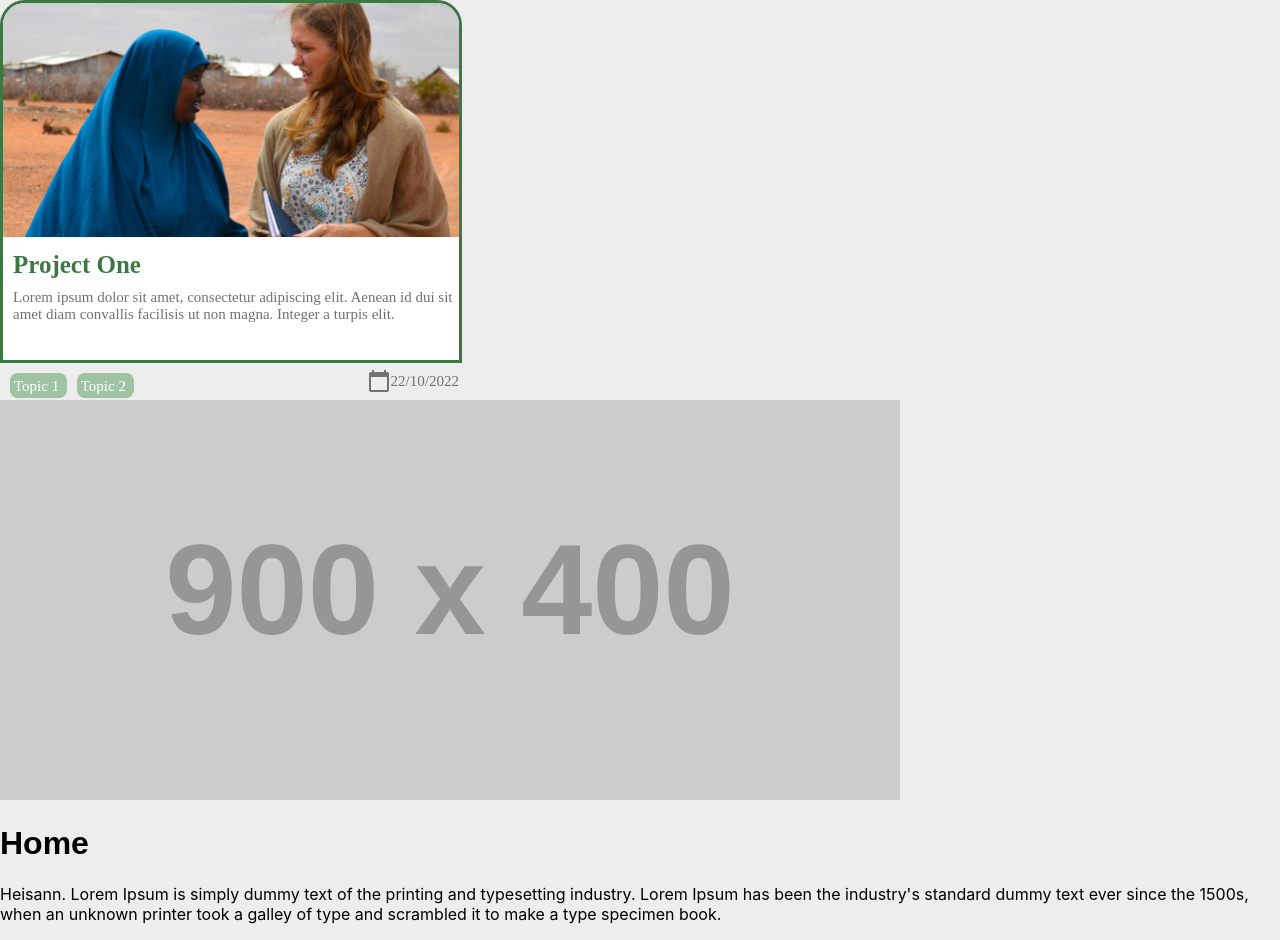
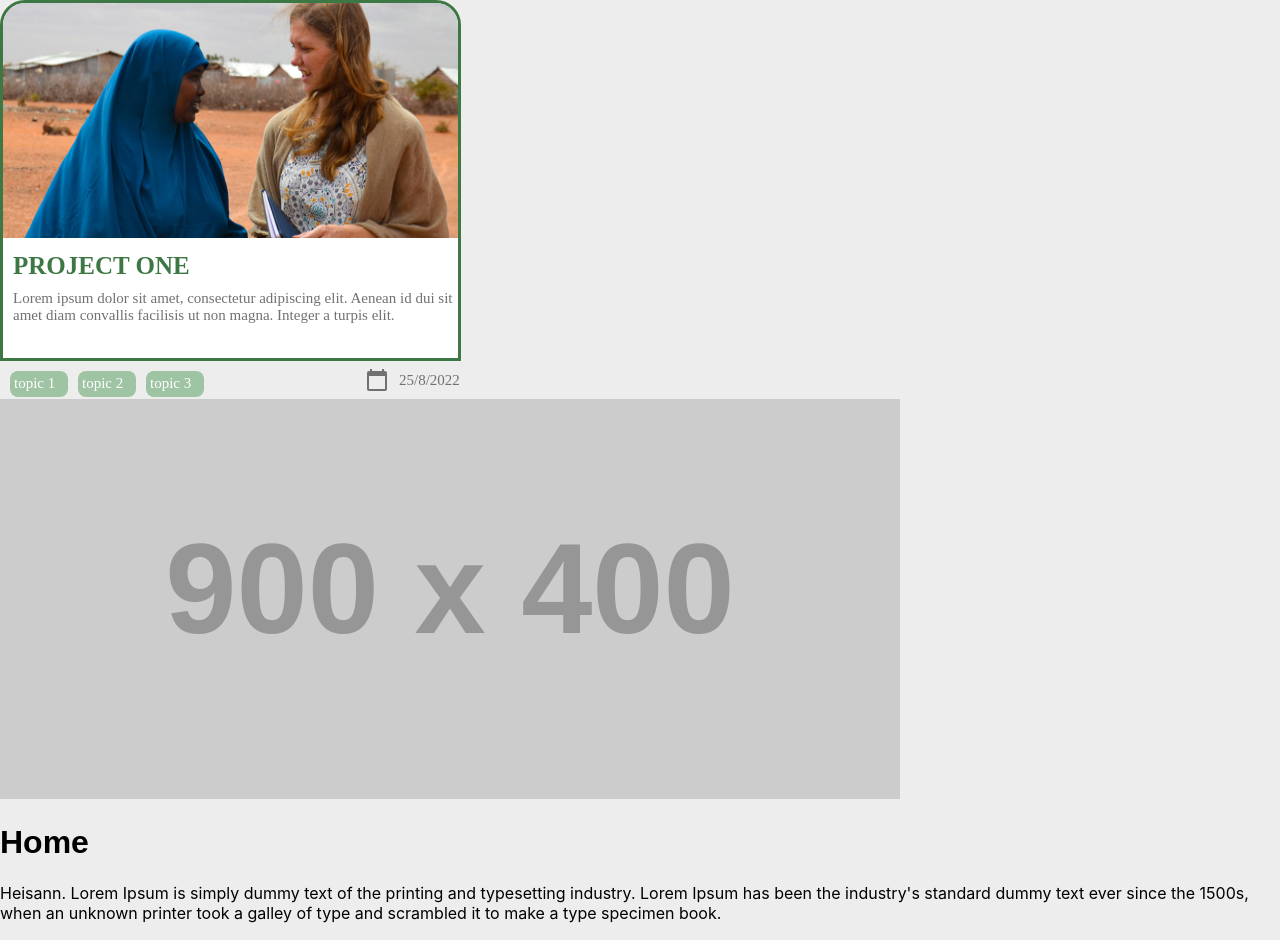
Before and after one commit to aidportaliug/IUG-projects, a React (Create React App) app in the folder iug/: page /home in a window 1280 px wide. Built offline with nearby package versions, Linux system fonts and the light colour scheme; no server answers.

Commit message:
Added variable to Projectcard

```diff
--- a/iug/src/components/CalanderDate.tsx
+++ b/iug/src/components/CalanderDate.tsx
@@ -1,12 +1,15 @@
 import "./ProjectCard/projectCard.css"
 import CalendarTodayIcon from '@mui/icons-material/CalendarToday';
 
+interface calanderDateProps{
+    date : Date;
+}
 
-const CalandarDate : React.FC = () => {
+const CalandarDate : React.FC <calanderDateProps> = ({date}) => {
     return(
         <div className="date">
             <CalendarTodayIcon></CalendarTodayIcon>
-            <div>22/10/2022 </div>
+            <div style={{margin: "10px"}}>{date.getDate()}/{date.getMonth()}/{date.getFullYear()} </div>
       </div>
     )
 };
--- a/iug/src/components/ProjectCard/ProjectCard.tsx
+++ b/iug/src/components/ProjectCard/ProjectCard.tsx
@@ -3,22 +3,33 @@ import "./projectCard.css"
 import CalandarDate from "../CalanderDate";
 import TopicTag from "./TopicTag";
 
-const ProjectCard : React.FC = () => {
+interface projectProps {
+    title: string;
+    description: string;
+    date: Date;
+    topics: string[]
+    imagePath: string
+}
+
+const ProjectCard : React.FC <projectProps> = ({title, description, date, topics, imagePath}) => {
     const imageProjectCard = require("./../../images/Trax_Ghana.png");
+    var topicsDivs = topics.map(function(topic){
+        return <TopicTag topic={topic}/>;
+      })
+
     return(
         <div className="projectCardContainer">
             <div className="flexColumn">
                 <div className = "projectOutline">
                     <img className = "projectPicture" src = {imageProjectCard} alt="Project card"/>
-                    <div className = "projectText"> Project One </div>
-                    <div className = "projectDescription"> Lorem ipsum dolor sit amet, consectetur adipiscing elit. Aenean id dui sit amet diam convallis facilisis ut non magna. Integer a turpis elit.</div>
+                    <div className = "projectText"> {title} </div>
+                    <div className = "projectDescription"> {description} </div>
                 </div>
             </div>
             <div className = "projectCardBottomRow">
-                <TopicTag topic="Topic 1"/>
-                <TopicTag topic="Topic 2"/>
+                {topicsDivs}
                 <div className="alignRight">
-                <CalandarDate/>
+                    <CalandarDate date={date}/>
                 </div>
             </div>
         </div>
--- a/iug/src/components/ProjectCard/projectCard.css
+++ b/iug/src/components/ProjectCard/projectCard.css
@@ -1,7 +1,7 @@
 .projectOutline{
     border-top-left-radius: 25px;
     border-top-right-radius: 25px;
-    min-height: 356.53px;
+    min-height: 355px;
     width: 100%;
     overflow: hidden;
     background-color: white;
@@ -13,7 +13,7 @@
 }
 .projectPicture{
     width: 100%;
-    height: 234.37px;
+    height: 235px;
 }
 
 .projectText{
@@ -24,7 +24,7 @@
     margin: 10px;
 }
 .projectCardContainer{
-    width: 455.8px;
+    width: 455px;
 }
 
 .projectDescription{
@@ -43,14 +43,13 @@
 }
 
 .topicTag{
-    width: 48.76px;
+    width: 50px;
     height: 17.52px;
 
     font-family: 'Droid Sans';
     font-style: normal;
     font-weight: 400;
     font-size: 15px;
-    line-height: 18px;
 
     background: #9FC4A3;
     border-radius: 8px;
@@ -66,10 +65,9 @@
     font-style: normal;
     font-weight: 400;
     font-size: 15px;
-    line-height: 18px;
     color: #727171;
-    width: 79.23px;
-    height: 17.52px;
+    width: 80px;
+    height: 18px;
     margin: 10px;
     display: flex;
     align-items: center;
--- a/iug/src/pages/homepage/index.tsx
+++ b/iug/src/pages/homepage/index.tsx
@@ -2,9 +2,13 @@ import React from "react";
 import ProjectCard from "../../components/ProjectCard/ProjectCard";
 
 function Home() {
+  const description : string  = "Lorem ipsum dolor sit amet, consectetur adipiscing elit. Aenean id dui sit amet diam convallis facilisis ut non magna. Integer a turpis elit. "
+  const date : Date = new Date()
+  const topics : string[] = ["topic 1", "topic 2", "topic 3"]
+  const imagePath : string = "./../../images/Trax_Ghana.png"
   return (
 <>
-    <ProjectCard/>
+    <ProjectCard title = "PROJECT ONE" description = {description} date = {date} topics = {topics} imagePath = {imagePath}/>
     <div className="home">
       <div className="container">
         <div className="row align-items-center my-5">
```
